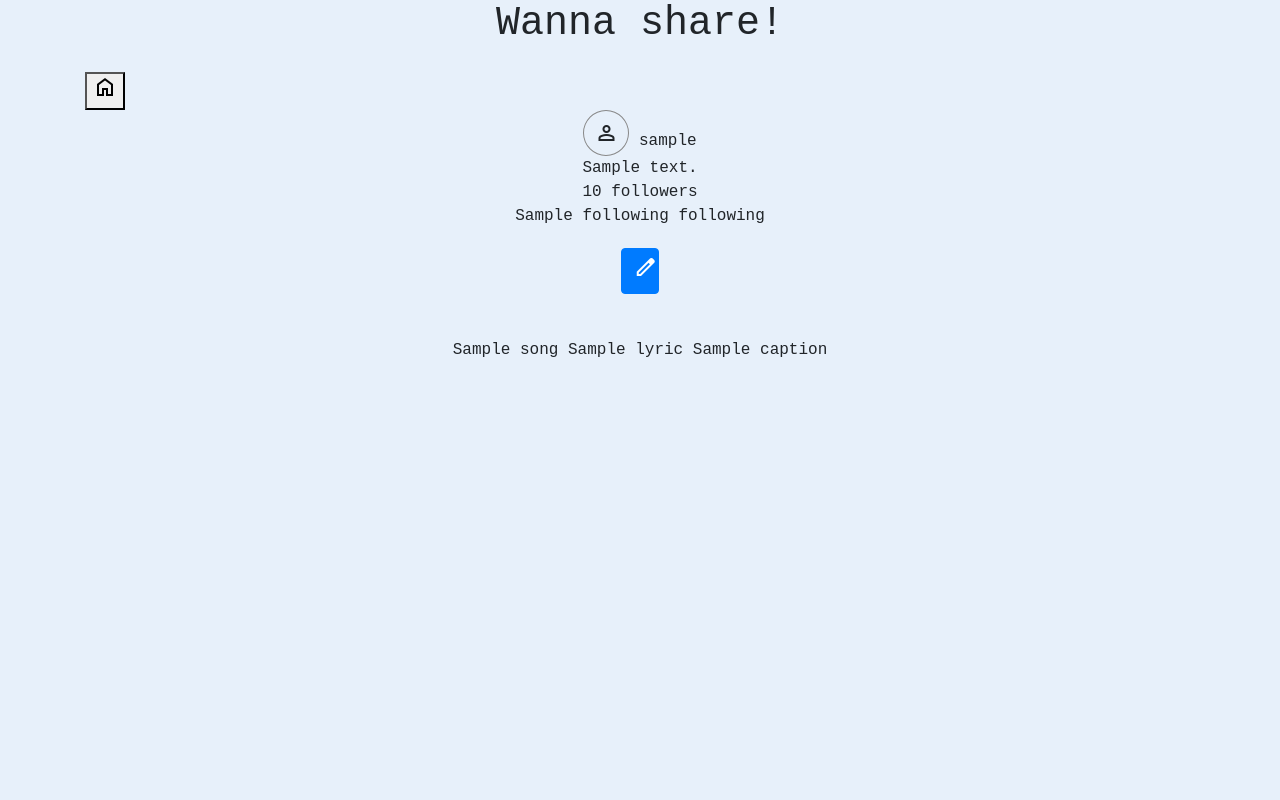
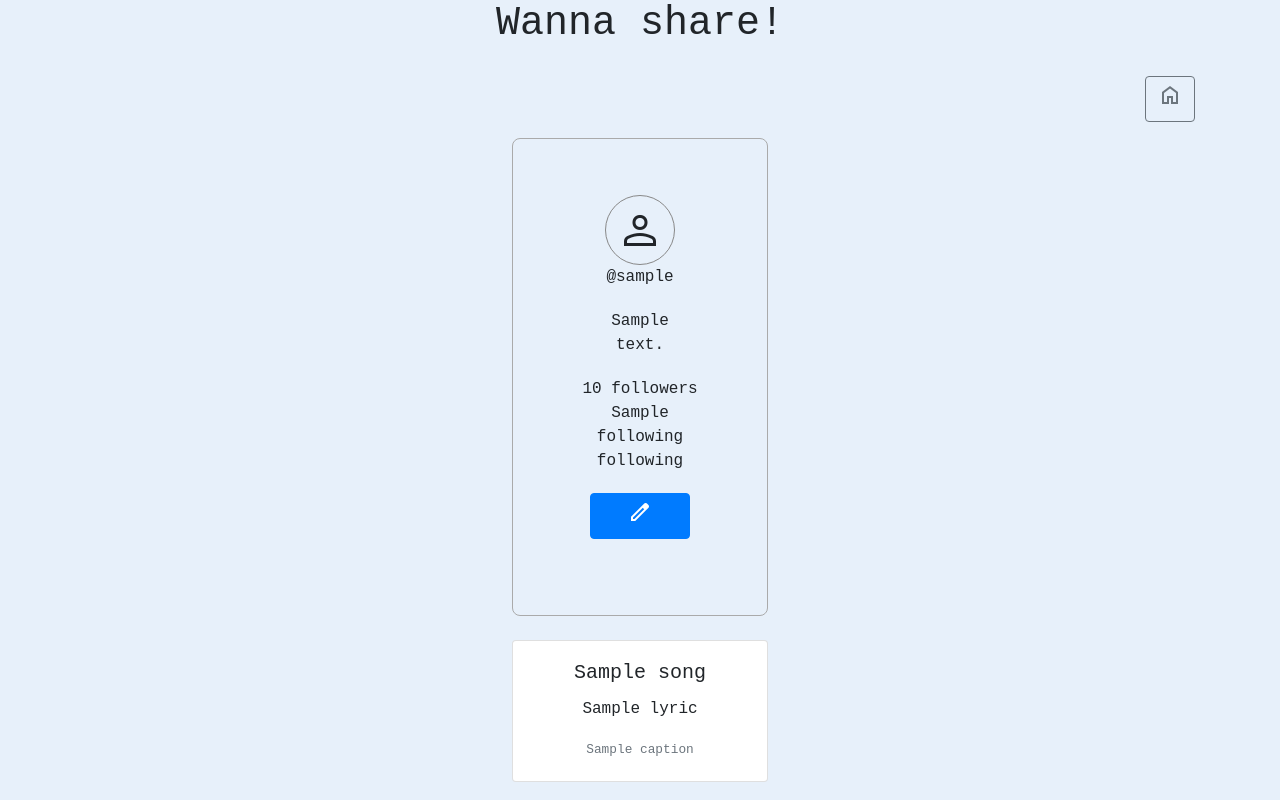
Before and after one commit to Roroo999/ProyectoALS, a Flask app: template templates/profile.html in a window 1280 px wide. Run offline with Flask 3, Linux system fonts and the light colour scheme; the template is opened without the code that fills it: most values are stand-ins (such as "Sample title", 1, 10 or a date in 2020); some libraries are stand-ins or nearby versions.

Commit message:
I wasnt done
- mejor aspecto visual en profile

```diff
--- a/static/style.css
+++ b/static/style.css
@@ -167,30 +167,76 @@ body{
     border-top: 1px solid #999999;
 }
 
+#addPostCont{
+    margin-bottom: 4vh;
+}
+
 /*************************************Profile***************************************/
-#personLogo{
+#personLogo {
     border-radius: 100%;
     border: 1px solid #888888;
     padding: 10px;
+    font-size: 48px; /* Asegura que el ícono sea grande */
 }
 
-#mainContent{
+#mainContent {
     text-align: center;
 }
 
-#saveChanges{
+#saveChanges {
     display: block;
     margin: 20px auto;
-    width: 5vw;
+    width: 100px;
 }
 
-#editProfile .form-control{
+#editProfile .form-control {
     width: 50%;
     margin: 0 auto;
 }
 
-#showEditOps{
+#showEditOps {
     display: block;
     margin: 20px auto;
-    width: 3vw;
+    width: 100px;
 }
+
+#descUser {
+    border-radius: 8px;
+    margin: 10px;
+    padding: 10px;
+    display: inline-block;
+}
+
+#mainProfile {
+    border-radius: 8px;
+    border: 1px solid #AAAAAA;
+    max-width: 20vw;
+    padding: 7vh;
+    margin: 0 auto;
+}
+
+#profileMain {
+    display: flex;
+    flex-direction: column;
+    align-items: center;
+}
+
+.recent-posts {
+    width: 100%;
+    max-width: 600px;
+    margin: 0 auto;
+}
+
+#dashTitles {
+    text-align: center;
+    margin-bottom: 20px;
+}
+
+#backToDash {
+    width: 100%;
+    text-align: right;
+}
+
+#followUser, #unfollowUser{
+    margin-top: 2vh;
+}
--- a/templates/profile.html
+++ b/templates/profile.html
@@ -9,7 +9,7 @@
     <script>
         function showEditProf(){
             var options = document.getElementById('editProfileCont');
-            if (options.style.display == 'none') {
+            if (options.style.display === 'none') {
                 options.style.display = 'block';
             } else {
                 options.style.display = 'none';
@@ -24,30 +24,31 @@
             <h1 id="loginTitle">Wanna share!</h1>
         </div>
 
-        <div id="backToDash">
+        <div id="backToDash" class="text-right mb-3">
             <form action="/home/main" method="GET">
-                <button id="backToDashBut" type="submit">
+                <button id="backToDashBut" type="submit" class="btn btn-outline-secondary">
                     <span class="material-symbols-outlined">
                         home
                     </span>
                 </button>
             </form>
-
         </div>
 
         <div id="mainContent">
+            <div id="mainProfile">
                 <span id="personLogo" class="material-symbols-outlined">
                     person
                 </span>
-            <span>{{ username }}</span><br/>
-            <span>{{ description }}</span><br/>
+                <br/>
+                <span>@{{ username }}</span><br/>
+                <span id="descUser">{{ description }}</span><br/>
                 <span>{{ followers }} followers</span><br/>
                 <span>{{ following }} following</span><br/>
                 <span>
                 {% if followed == 0 %}
                     <form id="followUser" action="/user/follow" method="POST">
                         <input name="uFollowed" type="hidden" value="{{ username }}">
-                    <button id="followUser" type="submit">
+                        <button id="followUser" class="btn btn-outline-success" type="submit">
                             <span class="material-symbols-outlined">
                                 person_add
                             </span>
@@ -56,14 +57,14 @@
                 {% elif followed == 1 %}
                     <form id="unfollowUser" action="/user/unfollow" method="POST">
                         <input name="uUnfollowed" type="hidden" value="{{ username }}">
-                    <button id="unfollowUser" type="submit">
+                        <button id="unfollowUser" class="btn btn-outline-danger" type="submit">
                             <span class="material-symbols-outlined">
                                 person_remove
                             </span>
                         </button>
                     </form>
                 {% else %}
-                <button id="showEditOps" class=" btn btn-primary" onclick="showEditProf()">
+                    <button id="showEditOps" class="btn btn-primary" onclick="showEditProf()">
                         <span class="material-symbols-outlined">
                             edit
                         </span>
@@ -71,7 +72,7 @@
                     <div id="editProfileCont" style="display: none;">
                         <form id="editProfile" class="form-group" action="/user/edit_profile" method="POST">
                             <label>New Description</label>
-                        <input class="form-control" type="text" name="newDesc" placeholder="{{ description}}">
+                            <input class="form-control" type="text" name="newDesc" placeholder="{{ description }}">
                             <label>Change email</label>
                             <input class="form-control" type="text" name="newEmail" placeholder="{{ email }}">
                             <button id="saveChanges" class="btn btn-primary" type="submit">
@@ -83,16 +84,21 @@
                     </div>
                 {% endif %}
                 </span>
+            </div>
+            <div class="recent-posts mt-4">
                 {% for post in recent_posts %}
-                <br/>
-                <span>{{ post.song }}</span>
-                <span>{{ post.lyric }}</span>
-                <span>{{ post.caption }}</span>
+                    <div class="card my-3">
+                        <div class="card-body">
+                            <h5 class="card-title">{{ post.song }}</h5>
+                            <p class="card-text">{{ post.lyric }}</p>
+                            <p class="card-text"><small class="text-muted">{{ post.caption }}</small></p>
+                        </div>
+                    </div>
                 {% endfor %}
-
+            </div>
         </div>
 
-        <div id=”dvErrorMsg” style="font-weight:bold; color: white; background-color:red">
+        <div id="dvErrorMsg" class="alert alert-danger" role="alert" style="display: none;">
             {% with error_messages = get_flashed_messages() %}
                 {% if error_messages %}
                     {% for message in error_messages %}
```
Also changed, not shown: templates/dashboard.html (+8 -8 lines). Lines whose indentation alone changed are shown as unchanged.
